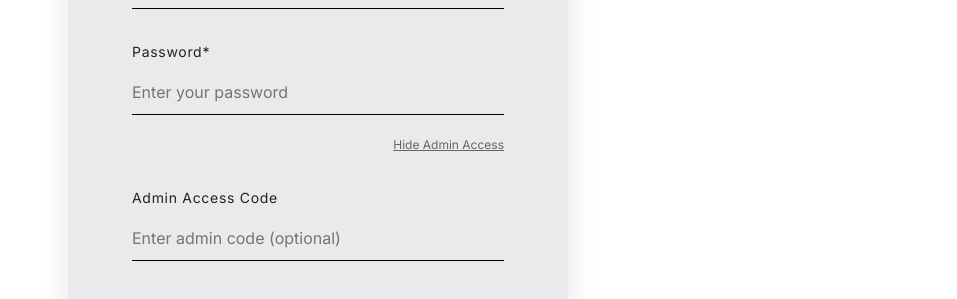
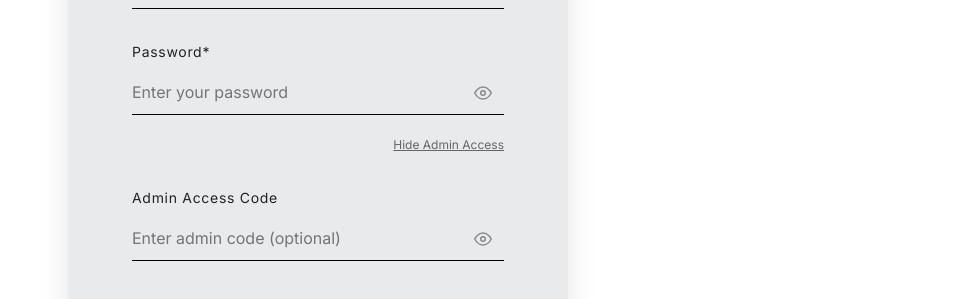
Before and after one commit to lavitra007/E-Commerce-Website, a React (Vite) app in the folder client/: page /register in a window 1280 px wide. Both pictures are taken after a click on the button "Register as Admin". Shown: the part 501-800 px from the top of the page, without its empty margins (322-1279 px from the left). Built offline with nearby package versions, Linux system fonts and the light colour scheme; no server answers; a web font is replaced by a local one.

Commit message:
feat: add show/hide password eye toggle on Login and Register pages

```diff
--- a/client/src/pages/Login.jsx
+++ b/client/src/pages/Login.jsx
@@ -5,6 +5,7 @@
 const Login = () => {
     const [email, setEmail] = useState('');
     const [password, setPassword] = useState('');
+    const [showPassword, setShowPassword] = useState(false);
     const [error, setError] = useState(null);
     const [loading, setLoading] = useState(false);
     const navigate = useNavigate();
@@ -51,14 +52,36 @@
                     </div>
                     <div>
                         <label style={{ fontSize: '0.875rem', color: '#222', marginBottom: '0.5rem', display: 'block', letterSpacing: '0.05em' }}>Password*</label>
+                        <div style={{ position: 'relative' }}>
                             <input
-                            type="password"
+                                type={showPassword ? 'text' : 'password'}
                                 required
                                 className="luxury-input"
                                 placeholder="Enter your password"
                                 value={password}
                                 onChange={(e) => setPassword(e.target.value)}
+                                style={{ paddingRight: '2.5rem' }}
                             />
+                            <button
+                                type="button"
+                                onClick={() => setShowPassword(!showPassword)}
+                                style={{ position: 'absolute', right: '0.5rem', top: '50%', transform: 'translateY(-50%)', background: 'none', border: 'none', cursor: 'pointer', color: '#888', padding: '0.25rem', display: 'flex', alignItems: 'center' }}
+                                aria-label={showPassword ? 'Hide password' : 'Show password'}
+                            >
+                                {showPassword ? (
+                                    <svg xmlns="http://www.w3.org/2000/svg" width="18" height="18" viewBox="0 0 24 24" fill="none" stroke="currentColor" strokeWidth="2" strokeLinecap="round" strokeLinejoin="round">
+                                        <path d="M17.94 17.94A10.07 10.07 0 0 1 12 20c-7 0-11-8-11-8a18.45 18.45 0 0 1 5.06-5.94"/>
+                                        <path d="M9.9 4.24A9.12 9.12 0 0 1 12 4c7 0 11 8 11 8a18.5 18.5 0 0 1-2.16 3.19"/>
+                                        <line x1="1" y1="1" x2="23" y2="23"/>
+                                    </svg>
+                                ) : (
+                                    <svg xmlns="http://www.w3.org/2000/svg" width="18" height="18" viewBox="0 0 24 24" fill="none" stroke="currentColor" strokeWidth="2" strokeLinecap="round" strokeLinejoin="round">
+                                        <path d="M1 12s4-8 11-8 11 8 11 8-4 8-11 8-11-8-11-8z"/>
+                                        <circle cx="12" cy="12" r="3"/>
+                                    </svg>
+                                )}
+                            </button>
+                        </div>
                     </div>
 
                     <div style={{ textAlign: 'right' }}>
--- a/client/src/pages/Register.jsx
+++ b/client/src/pages/Register.jsx
@@ -10,6 +10,8 @@
     const [loading, setLoading] = useState(false);
     const [adminSecret, setAdminSecret] = useState('');
     const [showAdminField, setShowAdminField] = useState(false);
+    const [showPassword, setShowPassword] = useState(false);
+    const [showAdminCode, setShowAdminCode] = useState(false);
     const navigate = useNavigate();
 
     const handleSubmit = async (e) => {
@@ -50,7 +52,36 @@
                     </div>
                     <div>
                         <label style={{ fontSize: '0.875rem', color: '#222', marginBottom: '0.5rem', display: 'block', letterSpacing: '0.05em' }}>Password*</label>
-                        <input type="password" required className="luxury-input" placeholder="Enter your password" value={password} onChange={(e) => setPassword(e.target.value)} />
+                        <div style={{ position: 'relative' }}>
+                            <input
+                                type={showPassword ? 'text' : 'password'}
+                                required
+                                className="luxury-input"
+                                placeholder="Enter your password"
+                                value={password}
+                                onChange={(e) => setPassword(e.target.value)}
+                                style={{ paddingRight: '2.5rem' }}
+                            />
+                            <button
+                                type="button"
+                                onClick={() => setShowPassword(!showPassword)}
+                                style={{ position: 'absolute', right: '0.5rem', top: '50%', transform: 'translateY(-50%)', background: 'none', border: 'none', cursor: 'pointer', color: '#888', padding: '0.25rem', display: 'flex', alignItems: 'center' }}
+                                aria-label={showPassword ? 'Hide password' : 'Show password'}
+                            >
+                                {showPassword ? (
+                                    <svg xmlns="http://www.w3.org/2000/svg" width="18" height="18" viewBox="0 0 24 24" fill="none" stroke="currentColor" strokeWidth="2" strokeLinecap="round" strokeLinejoin="round">
+                                        <path d="M17.94 17.94A10.07 10.07 0 0 1 12 20c-7 0-11-8-11-8a18.45 18.45 0 0 1 5.06-5.94"/>
+                                        <path d="M9.9 4.24A9.12 9.12 0 0 1 12 4c7 0 11 8 11 8a18.5 18.5 0 0 1-2.16 3.19"/>
+                                        <line x1="1" y1="1" x2="23" y2="23"/>
+                                    </svg>
+                                ) : (
+                                    <svg xmlns="http://www.w3.org/2000/svg" width="18" height="18" viewBox="0 0 24 24" fill="none" stroke="currentColor" strokeWidth="2" strokeLinecap="round" strokeLinejoin="round">
+                                        <path d="M1 12s4-8 11-8 11 8 11 8-4 8-11 8-11-8-11-8z"/>
+                                        <circle cx="12" cy="12" r="3"/>
+                                    </svg>
+                                )}
+                            </button>
+                        </div>
                     </div>
 
                     <div style={{ textAlign: 'right', marginTop: '-1rem' }}>
@@ -61,7 +92,35 @@
                     {showAdminField && (
                         <div style={{ animation: 'fadeIn 0.3s ease-in' }}>
                             <label style={{ fontSize: '0.875rem', color: '#222', marginBottom: '0.5rem', display: 'block', letterSpacing: '0.05em' }}>Admin Access Code</label>
-                            <input type="password" className="luxury-input" placeholder="Enter admin code (optional)" value={adminSecret} onChange={(e) => setAdminSecret(e.target.value)} />
+                            <div style={{ position: 'relative' }}>
+                                <input
+                                    type={showAdminCode ? 'text' : 'password'}
+                                    className="luxury-input"
+                                    placeholder="Enter admin code (optional)"
+                                    value={adminSecret}
+                                    onChange={(e) => setAdminSecret(e.target.value)}
+                                    style={{ paddingRight: '2.5rem' }}
+                                />
+                                <button
+                                    type="button"
+                                    onClick={() => setShowAdminCode(!showAdminCode)}
+                                    style={{ position: 'absolute', right: '0.5rem', top: '50%', transform: 'translateY(-50%)', background: 'none', border: 'none', cursor: 'pointer', color: '#888', padding: '0.25rem', display: 'flex', alignItems: 'center' }}
+                                    aria-label={showAdminCode ? 'Hide code' : 'Show code'}
+                                >
+                                    {showAdminCode ? (
+                                        <svg xmlns="http://www.w3.org/2000/svg" width="18" height="18" viewBox="0 0 24 24" fill="none" stroke="currentColor" strokeWidth="2" strokeLinecap="round" strokeLinejoin="round">
+                                            <path d="M17.94 17.94A10.07 10.07 0 0 1 12 20c-7 0-11-8-11-8a18.45 18.45 0 0 1 5.06-5.94"/>
+                                            <path d="M9.9 4.24A9.12 9.12 0 0 1 12 4c7 0 11 8 11 8a18.5 18.5 0 0 1-2.16 3.19"/>
+                                            <line x1="1" y1="1" x2="23" y2="23"/>
+                                        </svg>
+                                    ) : (
+                                        <svg xmlns="http://www.w3.org/2000/svg" width="18" height="18" viewBox="0 0 24 24" fill="none" stroke="currentColor" strokeWidth="2" strokeLinecap="round" strokeLinejoin="round">
+                                            <path d="M1 12s4-8 11-8 11 8 11 8-4 8-11 8-11-8-11-8z"/>
+                                            <circle cx="12" cy="12" r="3"/>
+                                        </svg>
+                                    )}
+                                </button>
+                            </div>
                         </div>
                     )}
 
```
Lines whose indentation alone changed are shown as unchanged.
